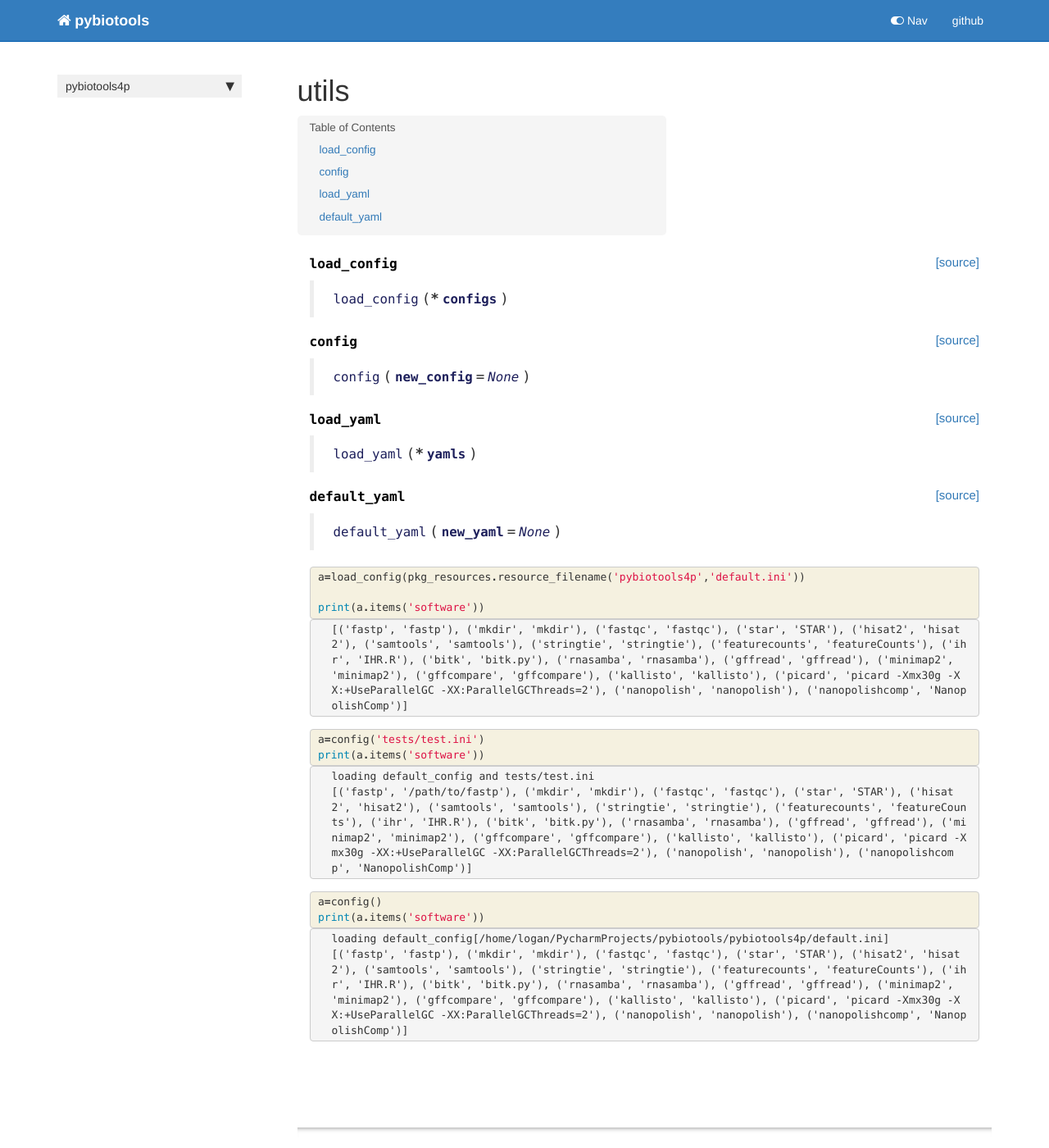
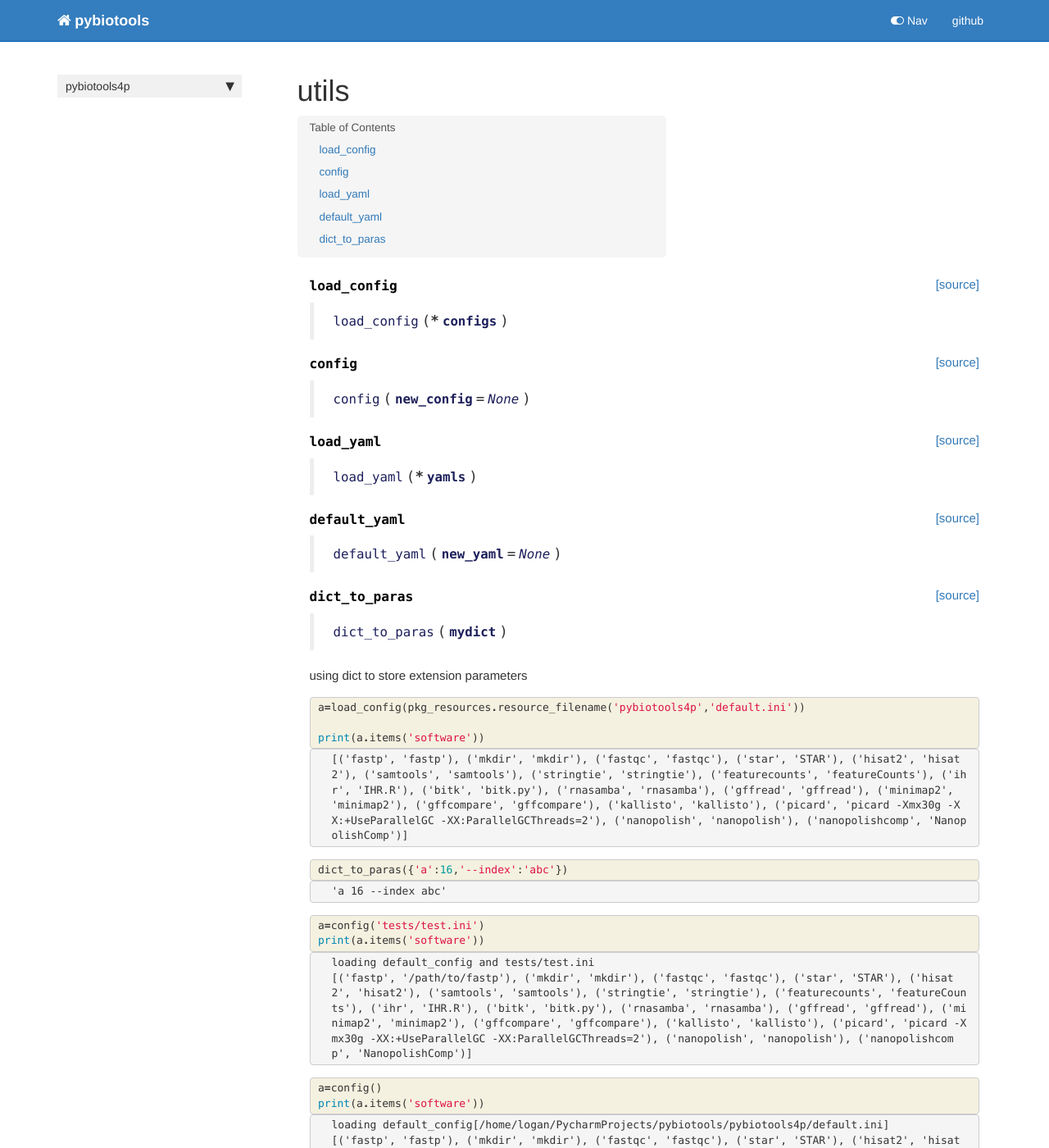
Before and after one commit to btrspg/pybiotools, a Jekyll site: the page built from docs/utils.html, in a window 1280 px wide and 1400 px high. Shown: the whole window at 82% size. Built offline with Jekyll 4.4.1, drawn with Linux system fonts in a browser that asks for light colours; nearby versions of some CDN libraries; comment, search, counter and statistics services are not loaded.

Commit message:
[M]: minimap2 have ext_paras

```diff
--- a/docs/minimap2.html
+++ b/docs/minimap2.html
@@ -119,7 +119,7 @@ nb_path: "12_minimap2.ipynb"
 
 <div class="inner_cell">
     <div class="input_area">
-<div class=" highlight hl-ipython3"><pre><span></span><span class="nb">print</span><span class="p">(</span><span class="n">minimap2</span><span class="o">.</span><span class="n">cmd_splice_align</span><span class="p">(</span><span class="n">reference</span><span class="p">,</span><span class="n">fastq</span><span class="p">,</span><span class="n">samtools</span><span class="p">,</span><span class="n">samtools_idx</span><span class="p">,</span><span class="n">outbam</span><span class="p">))</span>
+<div class=" highlight hl-ipython3"><pre><span></span><span class="nb">print</span><span class="p">(</span><span class="n">minimap2</span><span class="o">.</span><span class="n">cmd_splice_align</span><span class="p">(</span><span class="n">reference</span><span class="p">,</span><span class="n">fastq</span><span class="p">,</span><span class="n">samtools</span><span class="p">,</span><span class="n">samtools_idx</span><span class="p">,</span><span class="n">outbam</span><span class="p">,{</span><span class="s1">&#39;--junbed&#39;</span><span class="p">:</span><span class="s1">&#39;abc.bed&#39;</span><span class="p">}))</span>
 </pre></div>
 
     </div>
@@ -132,7 +132,7 @@ nb_path: "12_minimap2.ipynb"
 <div class="output_area">
 
 <div class="output_subarea output_stream output_stdout output_text">
-<pre>minimap2 -ax splice -uf -k 14 -G 10000 -a biology-test-data/fasta/Homo_sapiens.GRCh38.dna.primary_assembly.chromosome22.fa /path/to/fastq | samtools view -bSt biology-test-data/fasta/Homo_sapiens.GRCh38.dna.primary_assembly.chromosome22.fa.fai - | samtools sort - -o /path/to/bam
+<pre>minimap2 -ax splice -uf -k 14 -G 10000 --junbed abc.bed -a biology-test-data/fasta/Homo_sapiens.GRCh38.dna.primary_assembly.chromosome22.fa /path/to/fastq | samtools view -bSt biology-test-data/fasta/Homo_sapiens.GRCh38.dna.primary_assembly.chromosome22.fa.fai - | samtools sort - -o /path/to/bam
 samtools index /path/to/bam
 </pre>
 </div>
--- a/docs/utils.html
+++ b/docs/utils.html
@@ -136,6 +136,31 @@ nb_path: "utils.ipynb"
 
 <div class="cell border-box-sizing code_cell rendered">
 
+<div class="output_wrapper">
+<div class="output">
+
+<div class="output_area">
+
+
+<div class="output_markdown rendered_html output_subarea ">
+<h4 id="dict_to_paras" class="doc_header"><code>dict_to_paras</code><a href="https://github.com/btrspg/pybiotools4p/tree/master/pybiotools4p/utils.py#L45" class="source_link" style="float:right">[source]</a></h4><blockquote><p><code>dict_to_paras</code>(<strong><code>mydict</code></strong>)</p>
+</blockquote>
+<p>using dict to store extension parameters</p>
+
+</div>
+
+</div>
+
+</div>
+</div>
+
+</div>
+    {% endraw %}
+
+    {% raw %}
+
+<div class="cell border-box-sizing code_cell rendered">
+
 </div>
     {% endraw %}
 
@@ -164,6 +189,39 @@ nb_path: "utils.ipynb"
 <pre>[(&#39;fastp&#39;, &#39;fastp&#39;), (&#39;mkdir&#39;, &#39;mkdir&#39;), (&#39;fastqc&#39;, &#39;fastqc&#39;), (&#39;star&#39;, &#39;STAR&#39;), (&#39;hisat2&#39;, &#39;hisat2&#39;), (&#39;samtools&#39;, &#39;samtools&#39;), (&#39;stringtie&#39;, &#39;stringtie&#39;), (&#39;featurecounts&#39;, &#39;featureCounts&#39;), (&#39;ihr&#39;, &#39;IHR.R&#39;), (&#39;bitk&#39;, &#39;bitk.py&#39;), (&#39;rnasamba&#39;, &#39;rnasamba&#39;), (&#39;gffread&#39;, &#39;gffread&#39;), (&#39;minimap2&#39;, &#39;minimap2&#39;), (&#39;gffcompare&#39;, &#39;gffcompare&#39;), (&#39;kallisto&#39;, &#39;kallisto&#39;), (&#39;picard&#39;, &#39;picard -Xmx30g -XX:+UseParallelGC -XX:ParallelGCThreads=2&#39;), (&#39;nanopolish&#39;, &#39;nanopolish&#39;), (&#39;nanopolishcomp&#39;, &#39;NanopolishComp&#39;)]
 </pre>
 </div>
+</div>
+
+</div>
+</div>
+
+</div>
+    {% endraw %}
+
+    {% raw %}
+
+<div class="cell border-box-sizing code_cell rendered">
+<div class="input">
+
+<div class="inner_cell">
+    <div class="input_area">
+<div class=" highlight hl-ipython3"><pre><span></span><span class="n">dict_to_paras</span><span class="p">({</span><span class="s1">&#39;a&#39;</span><span class="p">:</span><span class="mi">16</span><span class="p">,</span><span class="s1">&#39;--index&#39;</span><span class="p">:</span><span class="s1">&#39;abc&#39;</span><span class="p">})</span>
+</pre></div>
+
+    </div>
+</div>
+</div>
+
+<div class="output_wrapper">
+<div class="output">
+
+<div class="output_area">
+
+
+
+<div class="output_text output_subarea output_execute_result">
+<pre>&#39;a 16 --index abc&#39;</pre>
+</div>
+
 </div>
 
 </div>
--- a/pybiotools4p/_nbdev.py
+++ b/pybiotools4p/_nbdev.py
@@ -28,7 +28,8 @@ index = {"Base": "00_base.ipynb",
          "load_config": "utils.ipynb",
          "config": "utils.ipynb",
          "load_yaml": "utils.ipynb",
-         "default_yaml": "utils.ipynb"}
+         "default_yaml": "utils.ipynb",
+         "dict_to_paras": "utils.ipynb"}
 
 modules = ["softwares/base.py",
            "softwares/fastq/fastp.py",
```
Also changed, not shown: pybiotools4p/utils.py (+8 -1 lines), 3 other files.
